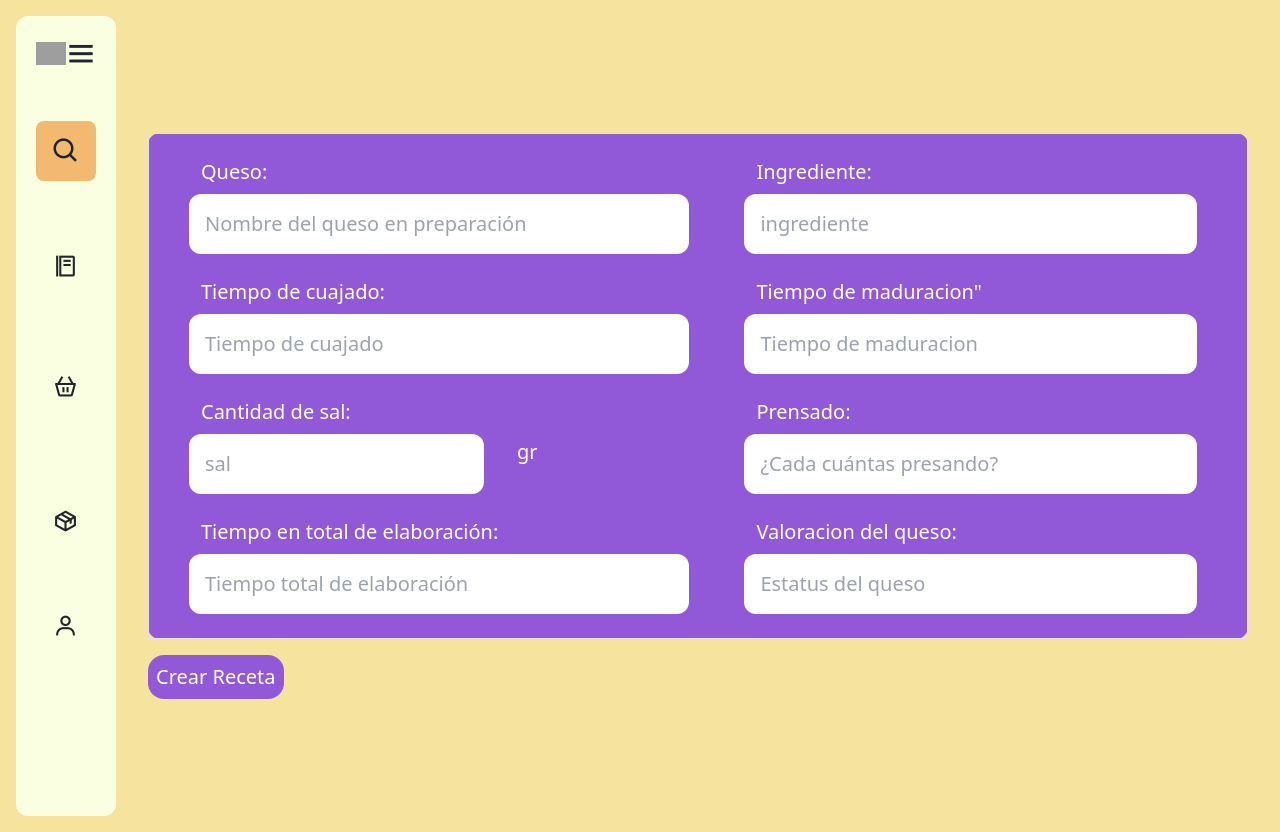
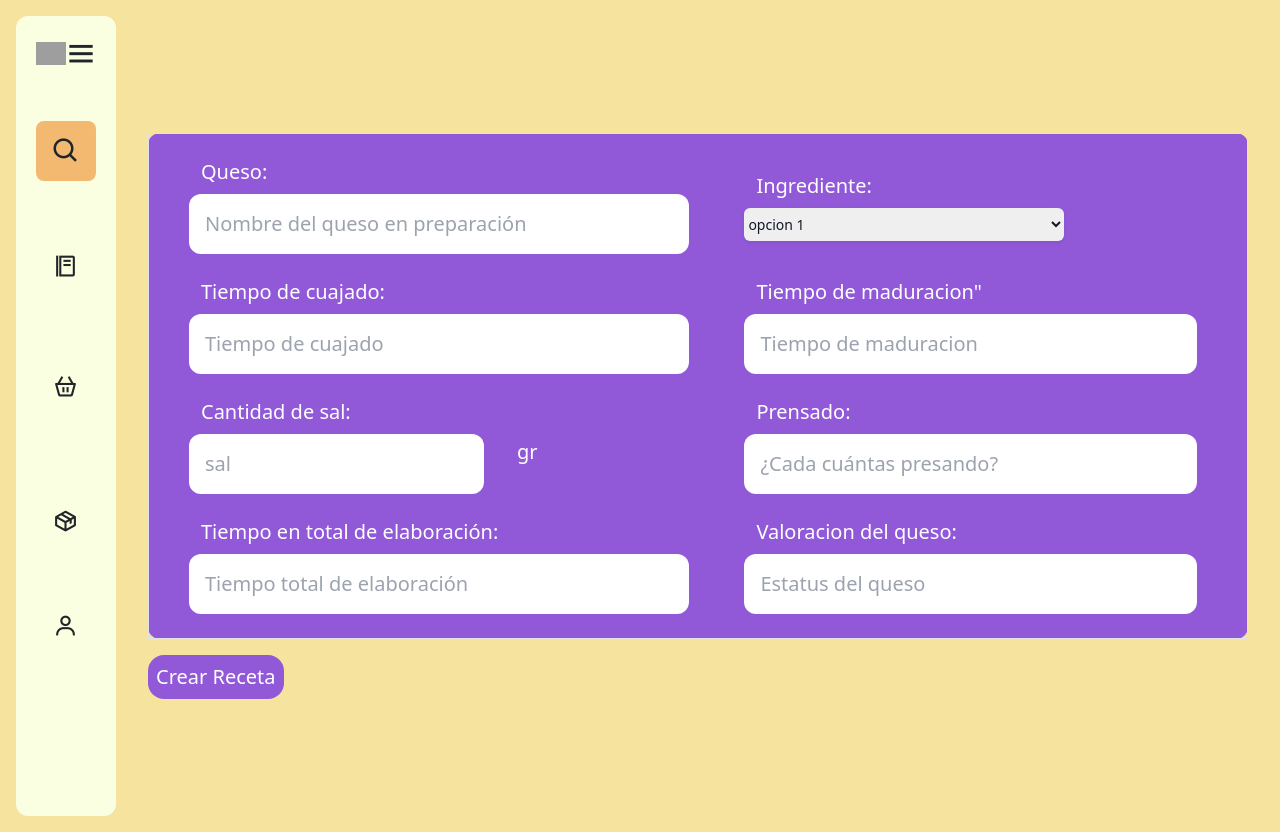
Before and after one commit to rafa133169/FromageManager, a React (Create React App) app: page /newreceta in a window 1280 px wide. Built offline with nearby package versions, Linux system fonts and the light colour scheme; grey boxes are pictures that could not be loaded.

Commit message:
cambios en el formulario Prueba1

```diff
--- a/src/Components/Formulario.js
+++ b/src/Components/Formulario.js
@@ -21,18 +21,17 @@ function Formulario() {
             </div>
           </td>
           <td className="text-xl">
-            <div className="mb-4 mt-4">
+            <div className="sm:col-span-3">
               <label className="text-white ml-3" htmlFor="descrpcion">
                 Ingrediente:
               </label>
-              <input
-                id="ingrediente"
-                type="text"
-                className="mt-2 flow-root w-[90%] p-3 rounded-xl  "
-                placeholder="ingrediente"
-                name="ingrediente"
-                onChange={"ingrediente"}
-              />
+              <div className="mt-2">
+              <select id="country" name="country" autocomplete="country-name" class="block w-full rounded-md border-0 py-1.5 text-gray-900 shadow-sm ring-1 ring-inset ring-gray-300 focus:ring-2 focus:ring-inset focus:ring-indigo-600 sm:max-w-xs sm:text-sm sm:leading-6">
+              <option>opcion 1</option>
+              <option>opcion 2</option>
+              <option>opcion 3</option>
+            </select>
+              </div>
             </div>
           </td>
         </tr>
```
